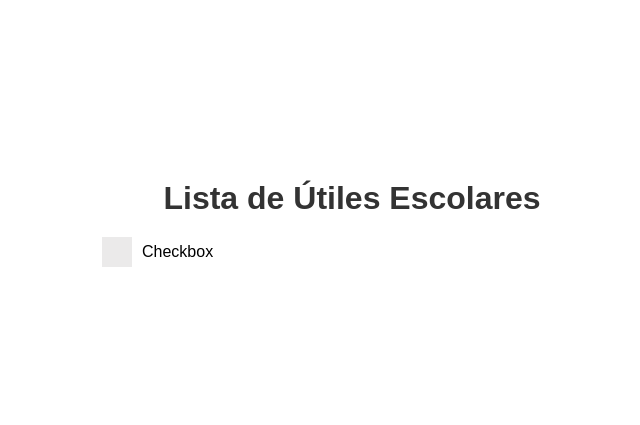
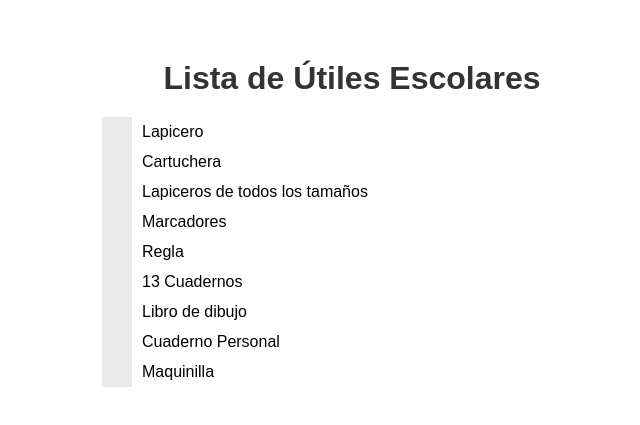
Before and after one commit to MCStellarProduction/list, a plain HTML site: page index.html in a window 1280 px wide. Shown: the part 177-602 px from the top of the page, without its empty margins (288-928 px from the left). Drawn offline with Linux system fonts and the light colour scheme.

Commit message:
Update index.html

```diff
--- a/index.html
+++ b/index.html
@@ -133,10 +133,113 @@ input[type="checkbox"]:checked {
       <rect mask="url(#path-1-inside-1_476_5-37)" stroke-width="40" class="checkbox-box" height="200" width="200"></rect>
       <path stroke-width="15" d="M52 111.018L76.9867 136L149 64" class="checkbox-tick"></path>
     </svg>
-    <span class="label-text">Checkbox</span>
+    <span class="label-text">Lapicero</span>
   </label>
 </div>
+    <div class="checkbox-wrapper">
+  <input id="terms-checkbox-37" name="checkbox" type="checkbox">
+  <label class="terms-label" for="terms-checkbox-37">
+    <svg xmlns="http://www.w3.org/2000/svg" fill="none" viewBox="0 0 200 200" class="checkbox-svg">
+      <mask fill="white" id="path-1-inside-1_476_5-37">
+        <rect height="200" width="200"></rect>
+      </mask>
+      <rect mask="url(#path-1-inside-1_476_5-37)" stroke-width="40" class="checkbox-box" height="200" width="200"></rect>
+      <path stroke-width="15" d="M52 111.018L76.9867 136L149 64" class="checkbox-tick"></path>
+    </svg>
+    <span class="label-text">Cartuchera</span>
+  </label>
+    </div>
+    <div class="checkbox-wrapper">
+  <input id="terms-checkbox-37" name="checkbox" type="checkbox">
+  <label class="terms-label" for="terms-checkbox-37">
+    <svg xmlns="http://www.w3.org/2000/svg" fill="none" viewBox="0 0 200 200" class="checkbox-svg">
+      <mask fill="white" id="path-1-inside-1_476_5-37">
+        <rect height="200" width="200"></rect>
+      </mask>
+      <rect mask="url(#path-1-inside-1_476_5-37)" stroke-width="40" class="checkbox-box" height="200" width="200"></rect>
+      <path stroke-width="15" d="M52 111.018L76.9867 136L149 64" class="checkbox-tick"></path>
+    </svg>
+    <span class="label-text">Lapiceros de todos los tamaños</span>
+  </label>
+    </div>
+    <div class="checkbox-wrapper">
+  <input id="terms-checkbox-37" name="checkbox" type="checkbox">
+  <label class="terms-label" for="terms-checkbox-37">
+    <svg xmlns="http://www.w3.org/2000/svg" fill="none" viewBox="0 0 200 200" class="checkbox-svg">
+      <mask fill="white" id="path-1-inside-1_476_5-37">
+        <rect height="200" width="200"></rect>
+      </mask>
+      <rect mask="url(#path-1-inside-1_476_5-37)" stroke-width="40" class="checkbox-box" height="200" width="200"></rect>
+      <path stroke-width="15" d="M52 111.018L76.9867 136L149 64" class="checkbox-tick"></path>
+    </svg>
+    <span class="label-text">Marcadores</span>
+  </label>
+    </div>
+    <div class="checkbox-wrapper">
+  <input id="terms-checkbox-37" name="checkbox" type="checkbox">
+  <label class="terms-label" for="terms-checkbox-37">
+    <svg xmlns="http://www.w3.org/2000/svg" fill="none" viewBox="0 0 200 200" class="checkbox-svg">
+      <mask fill="white" id="path-1-inside-1_476_5-37">
+        <rect height="200" width="200"></rect>
+      </mask>
+      <rect mask="url(#path-1-inside-1_476_5-37)" stroke-width="40" class="checkbox-box" height="200" width="200"></rect>
+      <path stroke-width="15" d="M52 111.018L76.9867 136L149 64" class="checkbox-tick"></path>
+    </svg>
+    <span class="label-text">Regla</span>
+  </label>
+    </div>
+    <div class="checkbox-wrapper">
+  <input id="terms-checkbox-37" name="checkbox" type="checkbox">
+  <label class="terms-label" for="terms-checkbox-37">
+    <svg xmlns="http://www.w3.org/2000/svg" fill="none" viewBox="0 0 200 200" class="checkbox-svg">
+      <mask fill="white" id="path-1-inside-1_476_5-37">
+        <rect height="200" width="200"></rect>
+      </mask>
+      <rect mask="url(#path-1-inside-1_476_5-37)" stroke-width="40" class="checkbox-box" height="200" width="200"></rect>
+      <path stroke-width="15" d="M52 111.018L76.9867 136L149 64" class="checkbox-tick"></path>
+    </svg>
+    <span class="label-text">13 Cuadernos</span>
+  </label>
+    </div>
+    <div class="checkbox-wrapper">
+  <input id="terms-checkbox-37" name="checkbox" type="checkbox">
+  <label class="terms-label" for="terms-checkbox-37">
+    <svg xmlns="http://www.w3.org/2000/svg" fill="none" viewBox="0 0 200 200" class="checkbox-svg">
+      <mask fill="white" id="path-1-inside-1_476_5-37">
+        <rect height="200" width="200"></rect>
+      </mask>
+      <rect mask="url(#path-1-inside-1_476_5-37)" stroke-width="40" class="checkbox-box" height="200" width="200"></rect>
+      <path stroke-width="15" d="M52 111.018L76.9867 136L149 64" class="checkbox-tick"></path>
+    </svg>
+    <span class="label-text">Libro de dibujo</span>
+  </label>
+    </div>
+    <div class="checkbox-wrapper">
+  <input id="terms-checkbox-37" name="checkbox" type="checkbox">
+  <label class="terms-label" for="terms-checkbox-37">
+    <svg xmlns="http://www.w3.org/2000/svg" fill="none" viewBox="0 0 200 200" class="checkbox-svg">
+      <mask fill="white" id="path-1-inside-1_476_5-37">
+        <rect height="200" width="200"></rect>
+      </mask>
+      <rect mask="url(#path-1-inside-1_476_5-37)" stroke-width="40" class="checkbox-box" height="200" width="200"></rect>
+      <path stroke-width="15" d="M52 111.018L76.9867 136L149 64" class="checkbox-tick"></path>
+    </svg>
+    <span class="label-text">Cuaderno Personal</span>
+  </label>
+    </div>
+    <div class="checkbox-wrapper">
+  <input id="terms-checkbox-37" name="checkbox" type="checkbox">
+  <label class="terms-label" for="terms-checkbox-37">
+    <svg xmlns="http://www.w3.org/2000/svg" fill="none" viewBox="0 0 200 200" class="checkbox-svg">
+      <mask fill="white" id="path-1-inside-1_476_5-37">
+        <rect height="200" width="200"></rect>
+      </mask>
+      <rect mask="url(#path-1-inside-1_476_5-37)" stroke-width="40" class="checkbox-box" height="200" width="200"></rect>
+      <path stroke-width="15" d="M52 111.018L76.9867 136L149 64" class="checkbox-tick"></path>
+    </svg>
+    <span class="label-text">Maquinilla</span>
+  </label>
+    </div>
   </div>
-  <script src="script.js"></script>
 </body>
 </html>
```
